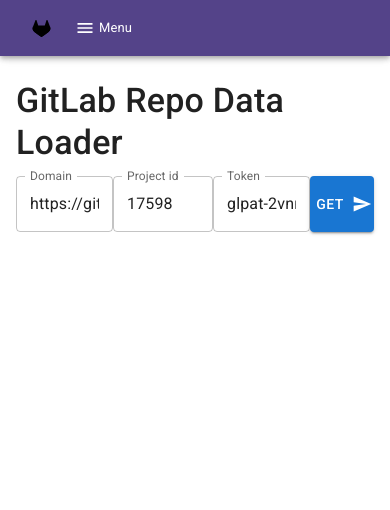
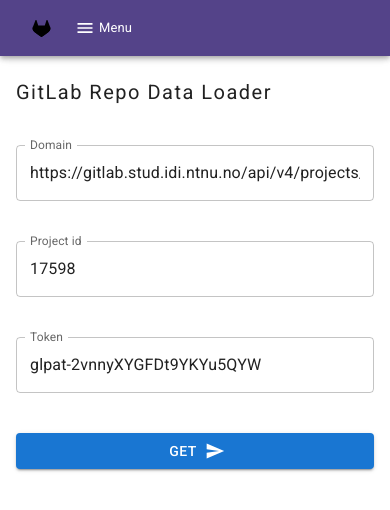
Before and after one commit to Ivareh/IT2810-project-3, a React (Create React App) app in the folder gitlab-app/: page / in a window 390 px wide. Shown: the top 510 px of the page. Built offline with nearby package versions, Linux system fonts and the light colour scheme.

Commit message:
made website responsive

```diff
--- a/gitlab-app/src/App.tsx
+++ b/gitlab-app/src/App.tsx
@@ -1,8 +1,8 @@
 import { CssBaseline } from '@mui/material';
 import {BrowserRouter, BrowserRouter as Router, Route, Routes} from "react-router-dom";
 import Header from './components/Header';
-import GitLabRepoDataLoader from './components/GitLabRepoDataLoader';
-import GitLabRepo from './components/GitLabRepo';
+import GitLabRepoDataLoader from './components/GitLabRepoDataLoader/GitLabRepoDataLoader';
+import GitLabRepo from './components/GitLabRepo/GitLabRepo';
 import SampleCommitData from './components/data/SampleCommitData';
 /* import {CommitItem} from './components/interface/DataFormat'; */
 import React from 'react';
--- a/gitlab-app/src/components/GitLabAppBar.tsx
+++ b/gitlab-app/src/components/GitLabAppBar.tsx
@@ -1,4 +1,4 @@
-import { AppBar, AppBarProps, IconButton, ThemeProvider, Toolbar } from '@mui/material'
+import { AppBar, AppBarProps, IconButton, ThemeProvider, Toolbar, } from '@mui/material'
 import GitLabTheme from '../themes/GitLabTheme'
 import GitLabIcon from './custom-icons/GitLabIcon'
 import Menu from './Menu'
--- /dev/null
+++ b/gitlab-app/src/components/GitLabDataTable/GitLabDataTable.css
@@ -0,0 +1,12 @@
+.responsiveTable {
+  max-height: 400px;
+  overflow-x: auto;
+  width: 100%;
+  border-collapse: collapse;
+}
+
+@media screen and (max-width: 640px) {
+  .responsiveTable {
+    display: block;
+  }
+}
--- /dev/null
+++ b/gitlab-app/src/components/GitLabDataTable/GitLabDataTable.tsx
@@ -0,0 +1,60 @@
+import {TableContainer, Table, TableHead, TableRow, TableBody, Paper, TableCell} from '@mui/material';
+import { useEffect, useState } from 'react';
+import SampleCommitData from '../data/SampleCommitData';
+import {CommitItem} from "../interface/DataFormat"
+import "./GitLabDataTable.css"
+
+
+function getPropValues(){
+  let data : Array<CommitItem> = []
+  let sampleData = SampleCommitData;
+  sampleData.forEach((item) => {
+    item.forEach((value) => {
+      data.push(value)
+    })
+  })
+  return data
+}
+
+/* Table, inspired by https://www.youtube.com/watch?v=qk2oY7W3fuY*/
+function GitLabDataTable (){
+  const [tableData, setTableData] = useState([]);
+
+  useEffect (() => {
+    let data : CommitItem[] = getPropValues()
+    setTableData(data)
+  },[])
+
+  return (
+    <TableContainer className="responsiveTable" component={Paper}>
+        <Table className="table"aria-label="simple table" stickyHeader>
+            <TableHead className="tableHead">
+              <TableRow className="tableRow">
+                <TableCell>Title</TableCell>
+                <TableCell>Author name</TableCell>
+                <TableCell className="toHide">Committer name</TableCell>
+                <TableCell className="toHide" align='center'>Committed date</TableCell>
+              </TableRow>
+            </TableHead>
+            <TableBody>
+              {tableData.map((row =>
+                  <TableRow
+                    key={row.id}
+                    sx = { { '&:last-child td, &:last-child th': { border: 0 } }}
+                  >
+                    <TableCell width={500}>{row.title}</TableCell>
+                    <TableCell>{row.author_name}</TableCell>
+                    <TableCell>{row.committer_name}</TableCell>
+                    <TableCell align='center'>{row.committed_date}</TableCell>
+                  </TableRow>
+                ))}
+            </TableBody>
+        </Table>
+    </TableContainer>
+  )
+}
+
+
+
+
+export default GitLabDataTable
--- /dev/null
+++ b/gitlab-app/src/components/GitLabRepo/GitLabRepo.css
@@ -0,0 +1,17 @@
+#font {
+    font-size: 45px;
+    font-weight: normal;
+    letter-spacing: 1.5px;
+}
+
+@media screen and (max-width: 640px) {
+    #font{
+      font-size: 30px;
+    }
+  }
+
+  @media screen and (max-width: 411px) {
+    #font{
+      font-size: 20px;
+    }
+  }
--- /dev/null
+++ b/gitlab-app/src/components/GitLabRepo/GitLabRepo.tsx
@@ -0,0 +1,24 @@
+import { Container, Typography } from "@mui/material"
+import { Box } from "@mui/system"
+import GitLabDataTable from "../GitLabDataTable/GitLabDataTable"
+import "./GitLabRepo.css"
+/* import {CommitItem} from "./interface/DataFormat" */
+
+
+/* Displays Git Lab Data after it is loaded in a table with parameters*/
+function GitLabRepo() {
+  return (
+    <Container maxWidth="lg">
+      <Box mt={10} >
+        <Typography id="font" align="left" variant="h4" fontWeight={500} gutterBottom > GitLab Repo </Typography>
+        <Box border={1} width="sm">
+          {/* Table to display data */}
+          <GitLabDataTable/>
+        </Box>
+      </Box>
+    </Container>
+  )
+}
+
+
+export default GitLabRepo
--- /dev/null
+++ b/gitlab-app/src/components/GitLabRepoDataLoader/GitLabRepoDataLoader.css
@@ -0,0 +1,23 @@
+#fontLoad {
+    font-size: 41px;
+    font-weight: normal;
+    letter-spacing: 1.5px;
+}
+
+@media screen and (max-width: 640px) {
+    #fontLoad {
+      font-size: 30px;
+    }
+  }
+
+  @media screen and (max-width: 411px) {
+    #fontLoad {
+      font-size: 20px;
+    }
+  }
+
+  @media screen and (max-width: 280px) {
+    #fontLoad {
+      font-size: 15px;
+    }
+  }
--- /dev/null
+++ b/gitlab-app/src/components/GitLabRepoDataLoader/GitLabRepoDataLoader.tsx
@@ -0,0 +1,21 @@
+import {Box, Container, Typography, TypographyProps} from '@mui/material';
+import InputForm from '../InputForm/InputForm';
+import "./GitLabRepoDataLoader.css"
+
+/* Loads GitLab data from a repo*/
+function GitLabRepoDataLoader(props: TypographyProps) {
+  return (
+    <>
+   <Container maxWidth="lg">
+      <Box mt={10}>
+        <Typography id="fontLoad" align="left" variant="h4" fontWeight={500} gutterBottom > GitLab Repo Data Loader </Typography>
+          <Box border={0} minHeight={20}>
+            <InputForm/>
+          </Box>
+      </Box>
+    </Container>
+    </>
+  )
+}
+
+export default GitLabRepoDataLoader
--- /dev/null
+++ b/gitlab-app/src/components/InputForm/InputForm.css
@@ -0,0 +1,13 @@
+.inputform {
+  display: flex;
+  column-gap: 15px;
+  flex-flow: nowrap;
+  margin-top: 40px;
+}
+
+@media screen and (max-width: 640px) {
+    .inputform {
+        flex-direction: column;
+        row-gap: 40px;
+    }
+}
--- /dev/null
+++ b/gitlab-app/src/components/InputForm/InputForm.tsx
@@ -0,0 +1,132 @@
+import TextField from '@mui/material/TextField';
+import SendIcon from '@mui/icons-material/Send';
+import Button from '@mui/material/Button';
+import {useState} from "react";
+import "./InputForm.css"
+
+
+export default function InputForm() {
+    const [domain, setDomain] = useState('https://gitlab.stud.idi.ntnu.no/api/v4/projects/')
+    const [projectId, setProjectId] = useState('17598')
+    const [token, setToken] = useState('glpat-2vnnyXYGFDt9YKYu5QYW')
+    const [issues, setIssues] = useState([])
+    const [commits, setCommits] = useState([])
+
+    const handleSubmit = async (e: { preventDefault: () => void; }) => {
+        e.preventDefault()
+        await fetchIssues()
+        await fetchCommits()
+        console.log(issues)
+        console.log(commits)
+
+    }
+
+
+    /* const commitsStructure = [
+         {
+             0:
+                 {
+                     id: '8f8f742368b068cd1bc5855c51e261e93c366488',
+                     short_id: '8f8f7423',
+                     created_at: '2022-09-26T21:42:50.000+02:00',
+                     parent_ids: Array(2),
+                     title: "Merge branch 'revert-dd2c9307' into 'main'",
+                 }
+         }, {
+             1:
+                 {
+                     id: '4d5e1faf40bda73a23a28c95a5a6ff7d377b1b97',
+                     short_id: '4d5e1faf',
+                     created_at: '2022-09-26T21:41:48.000+02:00',
+                     parent_ids: Array(1),
+                     title: 'Revert "Created dynamic fetch functions for' +
+                         ' getting issues and commits. As',
+                 }
+         }
+     ]*/
+
+    /*    const issueStructure = [
+            {
+                id: 76903,
+                iid: 6,
+                project_id: 17598,
+                title: 'Fetch request med AJAX',
+                description: 'Skriv fetch request med AJAX opp mot rest-api til' +
+                    ' gitlab',
+            }
+        ]*/
+
+    const fetchIssues = async () => {
+        try {
+            await fetch(`${domain}/${projectId}/issues?private_token=${token}`)
+                .then((res) => res.json())
+                .then((result) => {
+                    setIssues(result)
+                })
+        } catch (e) {
+            console.log(e)
+
+        }
+
+    }
+    const fetchCommits = async () => {
+        try {
+            await fetch(`${domain}/${projectId}/repository/commits?private_token=${token}`)
+                .then((res) => res.json())
+                .then((result) => {
+                    setCommits(result)
+                })
+
+        } catch (e) {
+            console.log(e)
+        }
+
+    }
+
+    return (
+        <div>
+            <form className="inputform"
+                onSubmit={handleSubmit}
+                >
+                <TextField id="outlined-search"
+                           fullWidth
+                           label="Domain"
+                           type="text"
+                           value={domain}
+                           onChange={(event) => {
+                               setDomain(event.target.value as string)
+                           }}
+                />
+                <TextField id="gitlab-id"
+                           label="Project id"
+                           sx={{minWidth: '100px'}}
+                           type="number"
+                           value={projectId}
+                           onChange={(event) => {
+                               setProjectId(event.target.value as string)
+                           }}
+                />
+                <TextField id="outlined-search"
+                           fullWidth
+                           label="Token"
+                           type="text"
+                           value={token}
+                           onChange={(event) => {
+                               setToken(event.target.value as string)
+                           }}
+                />
+                <Button
+                    variant="contained"
+                    type={'submit'}
+                    endIcon={<SendIcon/>}>
+                    Get
+                </Button>
+            </form>
+            {/*
+            {issues.map((issue) => (
+                <p key={issue.iid}>{issue.title}</p>
+            ))}*/}
+        </div>
+    )
+
+}
```
